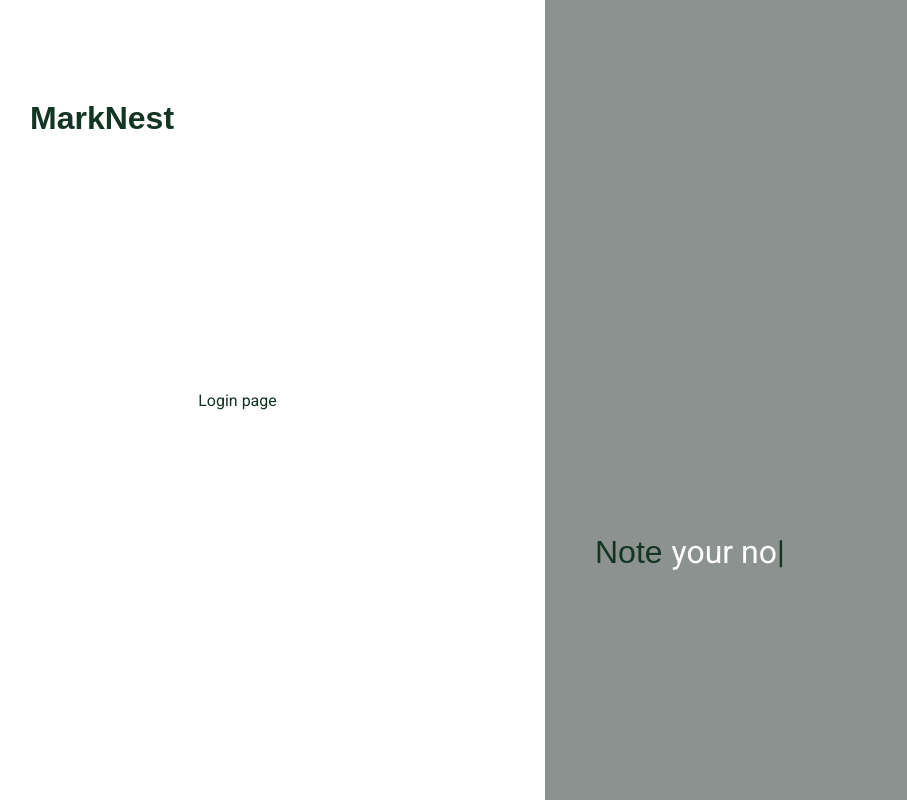
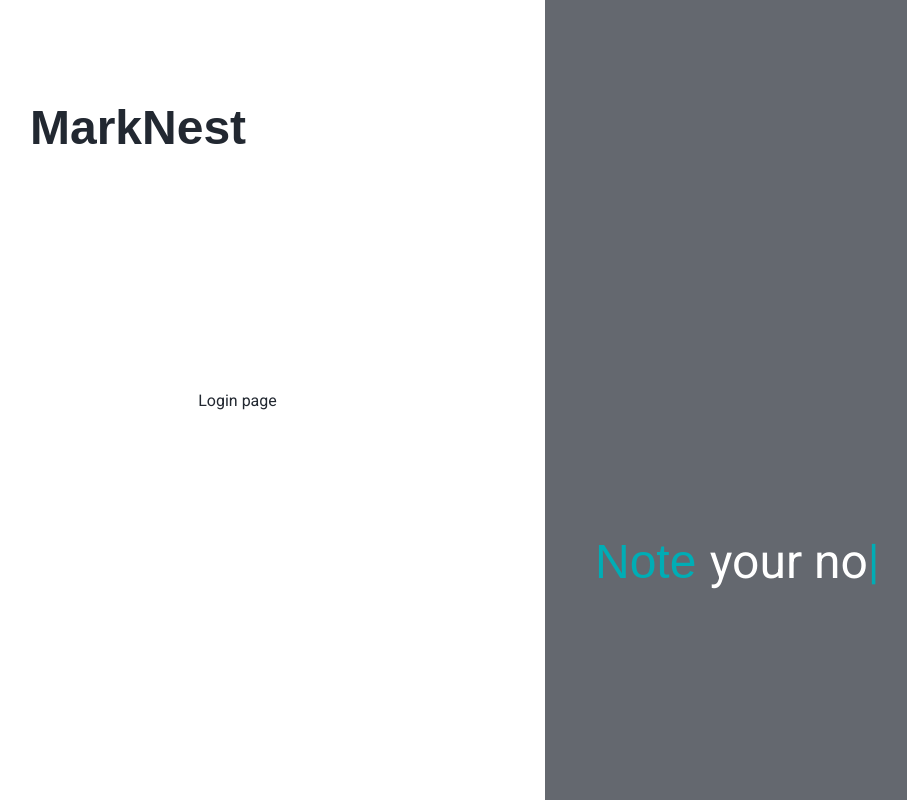
Before and after one commit to JosePedroSilva/markdown-notes-fe, a React (Vite) app: page /login in a window 1280 px wide. Shown: the whole page, without its empty margins (70-977 px from the left). Built offline with nearby package versions, Linux system fonts and the light colour scheme; no server answers; a web font is replaced by a local one.

Commit message:
Update PublicLayout and GlobalStyles for color scheme

```diff
--- a/src/layouts/PublicLayout.css
+++ b/src/layouts/PublicLayout.css
@@ -7,7 +7,7 @@
   position: absolute;
   top: var(--spacing-logo);
   left: var(--spacing-logo);
-  color: var(--color-green-100);
+  color: var(--color-dark-100);
   font-family: var(--logo-font);
 }
 
@@ -26,20 +26,17 @@
   justify-content: flex-start;
   padding-top: calc(100vh * 2/3);
   padding-left: var(--spacing-10);
+  background-color: var(--color-dark-400);
 }
 .public-layout-left{
   background-color: var(--color-font-base);
-  color: var(--color-green-100)
-}
-
-.public-layout-right{
-  background-color: var(--color-variant-600);
+  color: var(--color-dark-100)
 }
 
 .public-layout-right .slogan-accent-span{
   font-weight: 400;
   font-family: var(--logo-font);
-  color: var(--color-green-100);
+  color: var(--color-light-100);
 }
 
 .public-layout-right h1{
@@ -47,7 +44,7 @@
 }
 
 .cursor {
-  color: var(--color-green-100);
+  color: var(--color-light-100);
   display: inline-block;
   animation: blink 1s step-end infinite;
 }
--- a/src/styles/GlobalStyles.css
+++ b/src/styles/GlobalStyles.css
@@ -8,36 +8,39 @@
   --logo-font: 'Sarpanch', sans-serif;
 
   /* Colors */
-  --color-green-100: #123524;
-  --color-green-200: #2A4939;
-  --color-green-300: #425D4E;
-  --color-green-400: #5B7365;
-  --color-green-500: #75897D;
-  --color-green-600: #8F9F96;
+  --color-light-100: #00ADB5;
+  --color-light-200: #42B6BD;
+  --color-light-300: #62BFC5;
+  --color-light-400: #7CC9CD;
+  --color-light-500: #93D2D5;
+  --color-light-600: #AADBDE;
 
-  --color-dark-100: #121212;
-  --color-dark-200: #282828;
-  --color-dark-300: #3F3F3F;
-  --color-dark-400: #575757;
-  --color-dark-500: #575757;
-  --color-dark-600: #8B8B8B;
+  --color-dark-100: #222831;
+  --color-dark-200: #373C45;
+  --color-dark-300: #4D525A;
+  --color-dark-400: #64686F;
+  --color-dark-500: #7C8086;
+  --color-dark-600: #95989D;
 
-  --color-variant-100: #141D18;
-  --color-variant-200: #29322D;
-  --color-variant-300: #404844;
-  --color-variant-400: #58605B;
-  --color-variant-500: #727874;
-  --color-variant-600: #8C928F;
+  --color-variant-100: #2a5a62;
+  --color-variant-200: #426b72;
+  --color-variant-300: #597c82;
+  --color-variant-400: #708e93;
+  --color-variant-500: #87a0a4;
+  --color-variant-600: #9eb2b6;
 
   --color-font-base: #FFFFFF;
 
   /* font sizes */
-  --font-size-xs: 0.75rem;
-  --font-size-sm: 0.875rem;
-  --font-size-md: 1rem;
-  --font-size-lg: 1.125rem;
-  --font-size-xl: 1.25rem;
-  --font-size-2xl: 1.5rem;
+  --font-size-xs: 12px;
+  --font-size-sm: 14px;
+  --font-size-md: 16px;
+  --font-size-lg: 18px;
+  --font-size-xl: 20px;
+  --font-size-2xl: 24px;
+  --font-size-3xl: 30px;
+  --font-size-4xl: 36px;
+  --font-size-5xl: 48px;
 
   /* spacing */
   --spacing-1: 5px;
@@ -70,7 +73,7 @@
 
 html{
     font-family: var(--base-font);
-    /* background-color: var(--color-variant-200); */
+    background-color: var(--color-variant-200);
     min-height: 100vh;
     color: var(--color-font-base);
 }
@@ -83,6 +86,10 @@ a {
 text-decoration: none;
 }
 
+a:visited {
+color: inherit;
+}
+
 ul,
 li {
 list-style: none;
@@ -93,12 +100,53 @@ li,
 a {
   font-size: var(--font-size-md);
 }
-
-a{
-  text-decoration: none;
-  display: block;
-}
-
 a:hover{
   text-decoration: underline;
 }
+
+h1{
+  font-size: var(--font-size-5xl);
+}
+
+h2{
+  font-size: var(--font-size-4xl);
+  font-weight: 400;
+}
+
+/* Input styles */
+
+input[type="text"],
+input[type="password"],
+input[type="email"]{
+  padding: var(--spacing-3);
+  border: var(--color-variant-600) 1px solid;
+  border-radius: var(--border-radius-sm);
+  font-family: var(--base-font);
+}
+
+input[type="text"]:focus,
+input[type="password"]:focus,
+input[type="email"]:focus{
+  outline: none;
+  border: var(--color-variant-100) 1px solid;
+}
+
+/* Button styles */
+
+button{
+  padding: var(--spacing-3);
+  border: none;
+  border-radius: var(--border-radius-sm);
+  cursor: pointer;
+  font-family: var(--base-font);
+  background-color: var(--color-light-100);
+  color: var(--color-font-base);
+}
+
+button:hover{
+  background-color: var(--color-light-200);
+}
+
+button:disabled{
+  background-color: var(--color-variant-400);
+}
```
